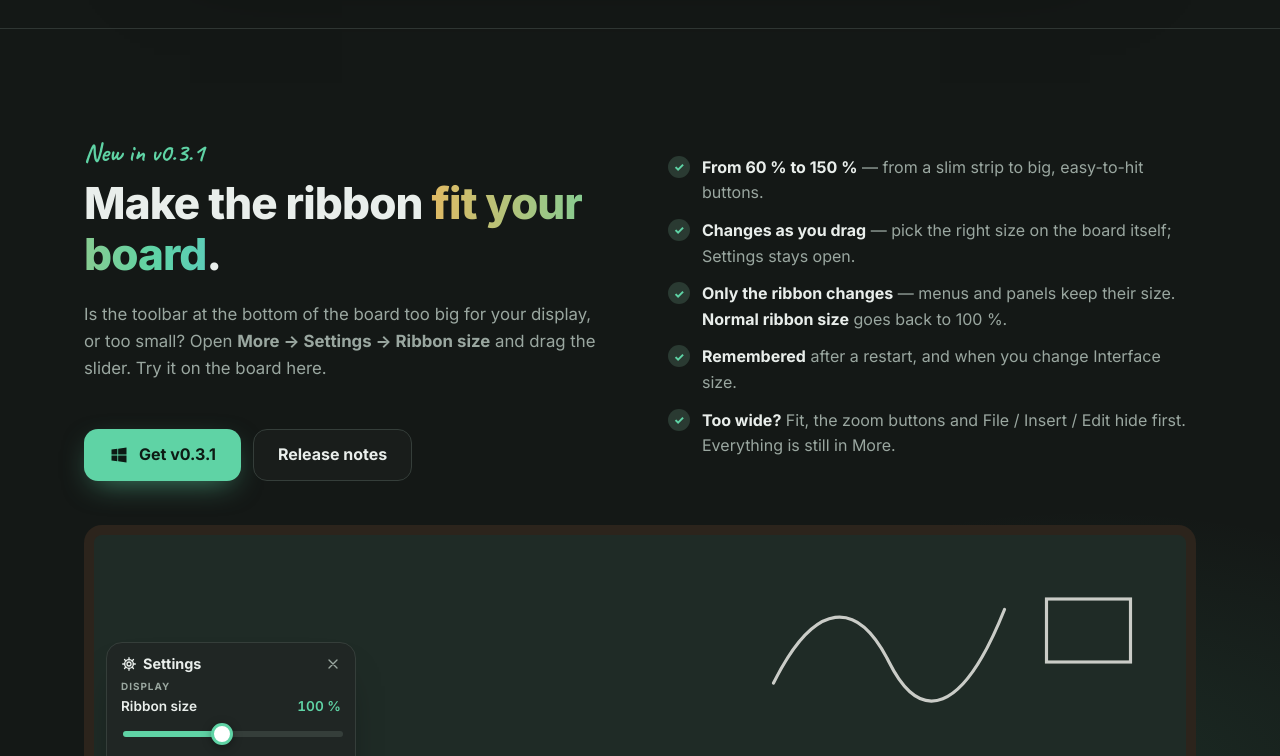
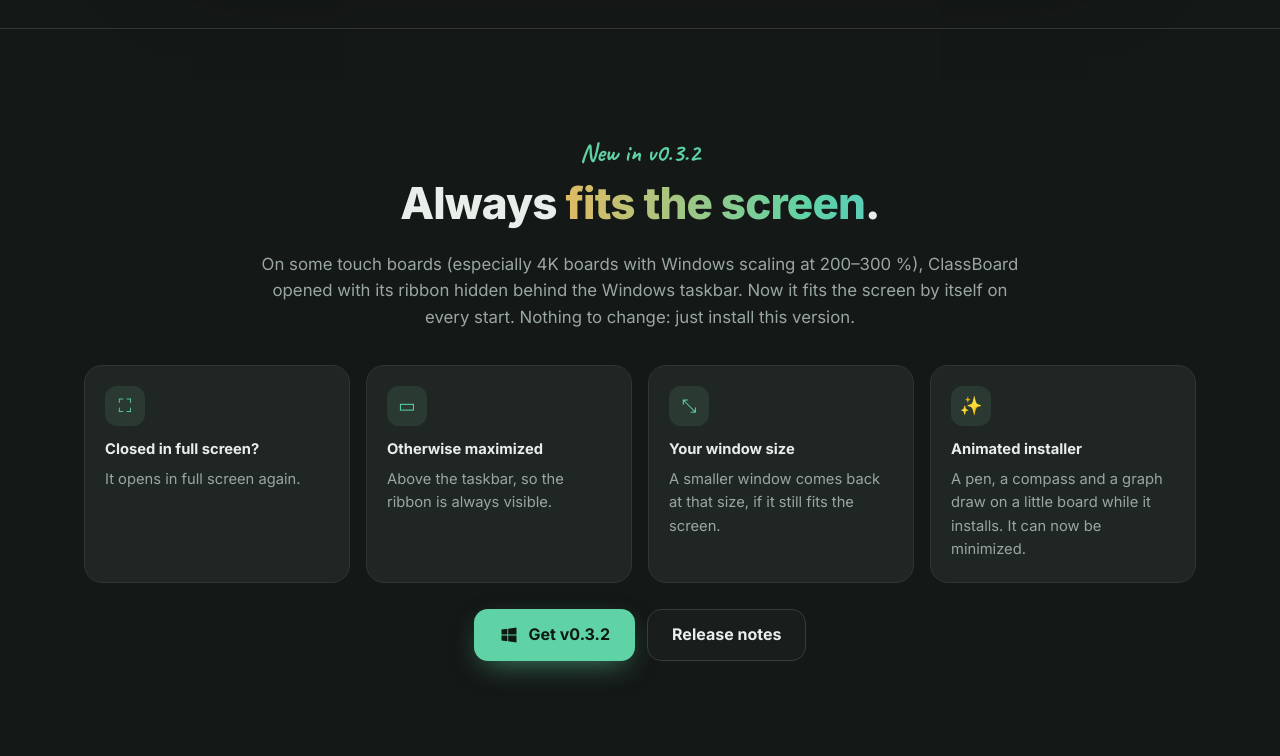
Before and after one commit to An0nym0us-glitch/Smart-board-website, a plain HTML site: page index.html in a window 1280 px wide. Shown: the part 2900-3656 px from the top of the page. Drawn offline with Linux system fonts and the light colour scheme; no server answers; animation ran at ten frames a second.

Commit message:
Update the website for ClassBoard v0.3.2
- All Windows download buttons, the release-notes links and the
  structured data point at ClassBoard-Setup-0.3.2-x64.exe
- What's new: v0.3.2 block (fits the screen on every start, no more
  ribbon behind the taskbar on scaled 4K boards; animated installer)
- The manuals are unchanged in v0.3.2; the Android APK stays 0.3.1

Co-Authored-By: Claude Opus 5.5 <noreply@anthropic.com>
Claude-Session: https://claude.ai/code/session_01R5APtJww8hetLzwTi5ZBU9

```diff
--- a/index.html
+++ b/index.html
@@ -25,7 +25,7 @@
   <!-- fonts load without blocking the first paint; system fonts stand in until they arrive -->
   <link rel="preload" as="style" href="https://fonts.googleapis.com/css2?family=Caveat:wght@700&family=Inter:wght@400;500;600;700;800&display=swap" onload="this.onload=null;this.rel='stylesheet'">
   <noscript><link rel="stylesheet" href="https://fonts.googleapis.com/css2?family=Caveat:wght@700&family=Inter:wght@400;500;600;700;800&display=swap"></noscript>
-  <link rel="stylesheet" href="styles.css?v=0.3.1-3">
+  <link rel="stylesheet" href="styles.css?v=0.3.2">
   <script>
     try { var t = localStorage.getItem("cb-theme"); if (t === "light" || t === "dark") document.documentElement.dataset.theme = t; } catch (e) {}
   </script>
@@ -36,10 +36,10 @@
     "name": "ClassBoard",
     "applicationCategory": "EducationalApplication",
     "operatingSystem": "Windows 10, Windows 11, Android 7.0 or newer, web browser",
-    "softwareVersion": "0.3.1",
+    "softwareVersion": "0.3.2",
     "description": "Free, open-source digital whiteboard for interactive classroom displays: ten-point touch, geometry instruments, equations, graphs and a calculator. Works fully offline.",
     "url": "https://an0nym0us-glitch.github.io/Smart-board-website/",
-    "downloadUrl": "https://github.com/An0nym0us-glitch/Smart-board/releases/download/v0.3.1/ClassBoard-Setup-0.3.1-x64.exe",
+    "downloadUrl": "https://github.com/An0nym0us-glitch/Smart-board/releases/download/v0.3.2/ClassBoard-Setup-0.3.2-x64.exe",
     "fileSize": "41MB",
     "license": "https://opensource.org/licenses/MIT",
     "screenshot": "https://an0nym0us-glitch.github.io/Smart-board-website/assets/img/more-popover.webp",
@@ -122,7 +122,7 @@
           <p class="lead">ClassBoard is a digital whiteboard built for large interactive classroom displays.
             Ten-point touch, real geometry instruments, equations, graphs and a calculator — on Windows, in your browser or on Android.</p>
           <div class="cta-row">
-            <a class="btn btn-primary" data-dl href="https://github.com/An0nym0us-glitch/Smart-board/releases/download/v0.3.1/ClassBoard-Setup-0.3.1-x64.exe">
+            <a class="btn btn-primary" data-dl href="https://github.com/An0nym0us-glitch/Smart-board/releases/download/v0.3.2/ClassBoard-Setup-0.3.2-x64.exe">
               <svg viewBox="0 0 24 24" width="20" height="20" aria-hidden="true"><path fill="currentColor" d="M3 5.5 10 4.5v7H3zm0 13 7 1v-7H3zM11 4.4 21 3v8.5H11zm0 15.2L21 21v-8.5H11z"/></svg>
               Download for Windows
             </a>
@@ -204,7 +204,7 @@
           <article class="plat">
             <div class="plat-ico"><svg viewBox="0 0 24 24" width="28" height="28" aria-hidden="true"><path fill="currentColor" d="M3 5.5 10 4.5v7H3zm0 13 7 1v-7H3zM11 4.4 21 3v8.5H11zm0 15.2L21 21v-8.5H11z"/></svg></div>
             <h3>Windows</h3>
-            <p class="plat-sub">Windows 10 / 11 · 64-bit · <span data-version>v0.3.1</span></p>
+            <p class="plat-sub">Windows 10 / 11 · 64-bit · <span data-version>v0.3.2</span></p>
             <p>The full app for classroom PCs and smart boards. Install it once and it works fully offline.</p>
             <ul class="plat-list">
               <li>Installer with Start menu entry, desktop shortcut and the PDF user guide</li>
@@ -212,7 +212,7 @@
               <li>Updates install over the old version and keep your lessons</li>
             </ul>
             <div class="plat-actions">
-              <a class="btn btn-primary" data-dl href="https://github.com/An0nym0us-glitch/Smart-board/releases/download/v0.3.1/ClassBoard-Setup-0.3.1-x64.exe">Download for Windows</a>
+              <a class="btn btn-primary" data-dl href="https://github.com/An0nym0us-glitch/Smart-board/releases/download/v0.3.2/ClassBoard-Setup-0.3.2-x64.exe">Download for Windows</a>
               <a class="plat-link" href="#download">Install steps</a>
             </div>
           </article>
@@ -261,6 +261,27 @@
 
     <!-- WHAT'S NEW -->
     <section class="section whatsnew" id="new">
+      <div class="wrap fix-block">
+        <div class="fix-head">
+          <p class="kicker">New in v0.3.2</p>
+          <h2>Always <span class="grad">fits the screen</span>.</h2>
+          <p>On some touch boards (especially 4K boards with Windows scaling at 200–300 %), ClassBoard opened with its ribbon hidden behind the Windows taskbar. Now it fits the screen by itself on every start. Nothing to change: just install this version.</p>
+        </div>
+        <div class="fix-grid">
+          <div class="fix-card"><span class="fix-ico" aria-hidden="true">⛶</span><b>Closed in full screen?</b><span>It opens in full screen again.</span></div>
+          <div class="fix-card"><span class="fix-ico" aria-hidden="true">▭</span><b>Otherwise maximized</b><span>Above the taskbar, so the ribbon is always visible.</span></div>
+          <div class="fix-card"><span class="fix-ico" aria-hidden="true">⤡</span><b>Your window size</b><span>A smaller window comes back at that size, if it still fits the screen.</span></div>
+          <div class="fix-card"><span class="fix-ico" aria-hidden="true">✨</span><b>Animated installer</b><span>A pen, a compass and a graph draw on a little board while it installs. It can now be minimized.</span></div>
+        </div>
+        <div class="cta-row fix-cta">
+          <a class="btn btn-primary" data-dl href="https://github.com/An0nym0us-glitch/Smart-board/releases/download/v0.3.2/ClassBoard-Setup-0.3.2-x64.exe">
+            <svg viewBox="0 0 24 24" width="20" height="20" aria-hidden="true"><path fill="currentColor" d="M3 5.5 10 4.5v7H3zm0 13 7 1v-7H3zM11 4.4 21 3v8.5H11zm0 15.2L21 21v-8.5H11z"/></svg>
+            Get v0.3.2
+          </a>
+          <a class="btn btn-ghost" href="https://github.com/An0nym0us-glitch/Smart-board/releases/tag/v0.3.2" target="_blank" rel="noopener">Release notes</a>
+        </div>
+      </div>
+
       <div class="wrap new-grid ribbon-block">
         <div class="new-copy">
           <p class="kicker">New in v0.3.1</p>
@@ -274,11 +295,10 @@
             <li><b>Too wide?</b> Fit, the zoom buttons and File / Insert / Edit hide first. Everything is still in More.</li>
           </ul>
           <div class="cta-row">
-            <a class="btn btn-primary" data-dl href="https://github.com/An0nym0us-glitch/Smart-board/releases/download/v0.3.1/ClassBoard-Setup-0.3.1-x64.exe">
+            <a class="btn btn-primary" data-dl href="https://github.com/An0nym0us-glitch/Smart-board/releases/download/v0.3.2/ClassBoard-Setup-0.3.2-x64.exe">
               <svg viewBox="0 0 24 24" width="20" height="20" aria-hidden="true"><path fill="currentColor" d="M3 5.5 10 4.5v7H3zm0 13 7 1v-7H3zM11 4.4 21 3v8.5H11zm0 15.2L21 21v-8.5H11z"/></svg>
-              Get v0.3.1
+              Get v0.3.2
             </a>
-            <a class="btn btn-ghost" href="https://github.com/An0nym0us-glitch/Smart-board/releases/tag/v0.3.1" target="_blank" rel="noopener">Release notes</a>
           </div>
         </div>
 
@@ -608,11 +628,11 @@
           <img src="assets/img/logo.svg" alt="" width="88" height="88">
           <h2>Get ClassBoard</h2>
           <p>Download the installer, run it, and you're ready to teach. It installs like any other app: Start menu entry, desktop shortcut, <code>.classboard</code> files open with a double-click, and an uninstaller in Settings&nbsp;→&nbsp;Apps.</p>
-          <a class="btn btn-primary btn-lg" data-dl href="https://github.com/An0nym0us-glitch/Smart-board/releases/download/v0.3.1/ClassBoard-Setup-0.3.1-x64.exe">
+          <a class="btn btn-primary btn-lg" data-dl href="https://github.com/An0nym0us-glitch/Smart-board/releases/download/v0.3.2/ClassBoard-Setup-0.3.2-x64.exe">
             <svg viewBox="0 0 24 24" width="22" height="22" aria-hidden="true"><path fill="currentColor" d="M12 3v11m0 0-4.5-4.5M12 14l4.5-4.5M4 17v2a2 2 0 0 0 2 2h12a2 2 0 0 0 2-2v-2" stroke="currentColor" stroke-width="2" stroke-linecap="round" stroke-linejoin="round" fill-opacity="0"/></svg>
-            <span data-dl-label>Download ClassBoard-Setup-0.3.1-x64.exe</span>
+            <span data-dl-label>Download ClassBoard-Setup-0.3.2-x64.exe</span>
           </a>
-          <p class="small"><span data-version>v0.3.1</span> · <span data-dl-size>41 MB</span> · Windows 10/11 64-bit · <a data-notes href="https://github.com/An0nym0us-glitch/Smart-board/releases/tag/v0.3.1" target="_blank" rel="noopener">Release notes</a> · <a href="https://github.com/An0nym0us-glitch/Smart-board/releases" target="_blank" rel="noopener">All releases</a> · New here? <a href="guides/ClassBoard-How-to-use.pdf" target="_blank" rel="noopener">How to use ClassBoard</a></p>
+          <p class="small"><span data-version>v0.3.2</span> · <span data-dl-size>41 MB</span> · Windows 10/11 64-bit · <a data-notes href="https://github.com/An0nym0us-glitch/Smart-board/releases/tag/v0.3.2" target="_blank" rel="noopener">Release notes</a> · <a href="https://github.com/An0nym0us-glitch/Smart-board/releases" target="_blank" rel="noopener">All releases</a> · New here? <a href="guides/ClassBoard-How-to-use.pdf" target="_blank" rel="noopener">How to use ClassBoard</a></p>
           <ol class="steps">
             <li><span>1</span><div>Download the setup <code>.exe</code> and double-click it</div></li>
             <li><span>2</span><div>If Windows says <em>“Windows protected your PC”</em>, click <b>More info → Run anyway</b></div></li>
@@ -862,6 +882,6 @@ ctest --test-dir build --output-on-failure
     </div>
   </dialog>
 
-  <script src="main.js?v=0.3.1-3"></script>
+  <script src="main.js?v=0.3.2"></script>
 </body>
 </html>
--- a/main.js
+++ b/main.js
@@ -370,7 +370,7 @@
 
   // ---------- Latest release ----------
   // Point download buttons straight at the latest installer when the GitHub API answers.
-  // On any failure the links in the markup (the v0.3.0 installer) stay as they are.
+  // On any failure the links in the markup (the current installer) stay as they are.
   fetch("https://api.github.com/repos/" + REPO + "/releases/latest", { headers: { Accept: "application/vnd.github+json" } })
     .then(function (r) { return r.ok ? r.json() : Promise.reject(r.status); })
     .then(function (release) {
@@ -548,7 +548,7 @@
     { icon: "🌐", label: "Open the web version", hint: "Link", run: open_("https://an0nym0us-glitch.github.io/Smart-board-web/") },
     { icon: "🤖", label: "Download the Android app (APK)", hint: "Download", run: function () { location.href = "downloads/ClassBoard-0.3.1.apk"; } },
     { icon: "⬇", label: "Windows, web and Android", hint: "Section", run: go("#platforms") },
-    { icon: "✨", label: "What's new in v0.3.1", hint: "Section", run: go("#new") },
+    { icon: "✨", label: "What's new in v0.3.2", hint: "Section", run: go("#new") },
     { icon: "📏", label: "Try the ribbon size", hint: "Demo", run: function () { go("#new")(); setTimeout(function () { var r = document.getElementById("rs"); if (r) r.focus({ preventScroll: true }); }, 500); } },
     { icon: "🧮", label: "Try the calculator", hint: "Demo", run: function () { go("#new")(); setTimeout(function () { var c = document.getElementById("calc"); if (c) c.focus({ preventScroll: true }); }, 500); } },
     { icon: "★", label: "Features", hint: "Section", run: go("#features") },
--- a/styles.css
+++ b/styles.css
@@ -772,6 +772,21 @@ a.eyebrow:hover .arrow { transform: translateX(3px); }
 /* ---------- Performance: sections out of view pause their animations ---------- */
 .is-offscreen, .is-offscreen *, .is-offscreen *::before, .is-offscreen *::after { animation-play-state: paused !important; }
 
+/* ---------- v0.3.2: fits the screen ---------- */
+.fix-block { margin-bottom: 110px; }
+.fix-head { text-align: center; max-width: 760px; margin: 0 auto 34px; }
+.fix-head > p:last-child { color: var(--muted); font-size: 1.05rem; }
+.fix-grid { display: grid; grid-template-columns: repeat(4, minmax(0, 1fr)); gap: 16px; }
+.fix-card {
+  display: flex; flex-direction: column; gap: 6px; padding: 20px; border-radius: 18px;
+  background: var(--surface-2); border: 1px solid var(--border); font-size: .92rem;
+}
+.fix-card span:last-child { color: var(--muted); }
+.fix-ico { width: 40px; height: 40px; border-radius: 12px; display: grid; place-items: center; margin-bottom: 6px; background: var(--accent-soft); color: var(--accent); font-size: 1.15rem; }
+.fix-cta { justify-content: center; margin-top: 26px; }
+@media (max-width: 960px) { .fix-grid { grid-template-columns: 1fr 1fr; } .fix-block { margin-bottom: 80px; } }
+@media (max-width: 520px) { .fix-grid { grid-template-columns: 1fr; } }
+
 /* ---------- Ribbon size demo (v0.3.1) ---------- */
 .ribbon-block { grid-template-columns: 1fr; gap: 44px; }
 .ribbon-block .new-copy { display: grid; grid-template-columns: 1fr 1fr; gap: 0 56px; align-items: start; }
```
Also changed, not shown: 1 other file.
